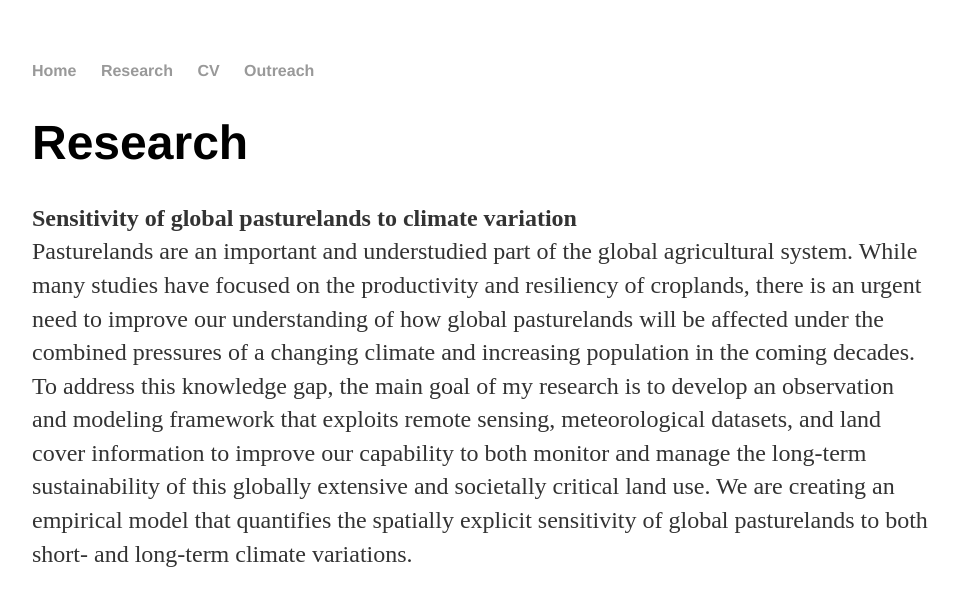
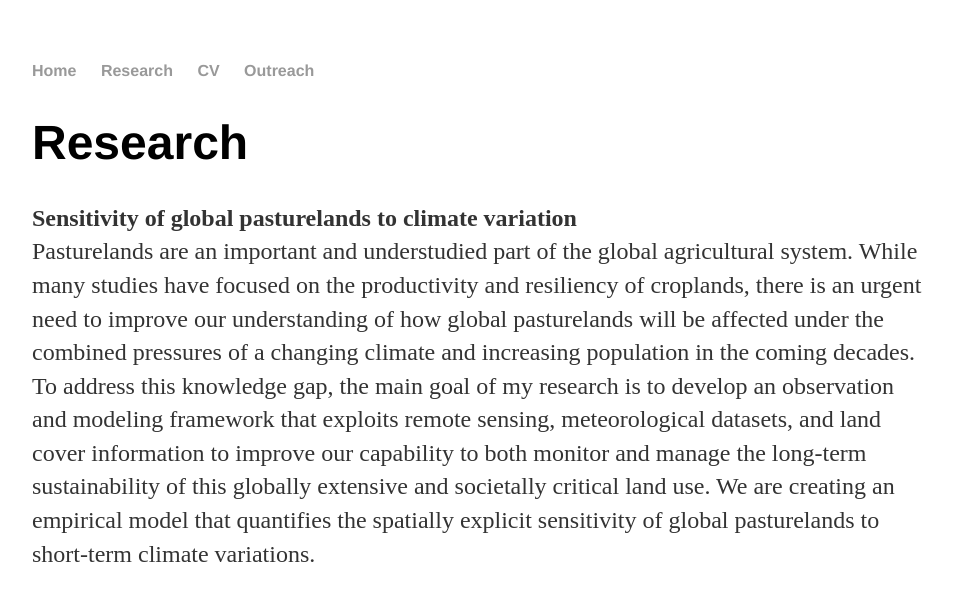
Before and after one commit to rkstan/rkstan.github.io, a Jekyll site: the page built from research/index.html, in a window 1280 px wide and 900 px high, cut to the strip 0-609 px from the top of the window. Shown: the top 606 px of the strip, without its empty margins (160-1118 px from the left). Built offline with Jekyll 4.4.1, drawn with Linux system fonts in a browser that asks for light colours; some of the changed text lies outside the part shown.

Commit message:
Update index.html

```diff
--- a/research/index.html
+++ b/research/index.html
@@ -7,7 +7,7 @@ title: Research
 			<h1>Research</h1>
 
 			<p><b>Sensitivity of global pasturelands to climate variation</b><br>
-			Pasturelands are an important and understudied part of the global agricultural system. While many studies have focused on the productivity and resiliency of croplands, there is an urgent need to improve our understanding of how global pasturelands will be affected under the combined pressures of a changing climate and increasing population in the coming decades. To address this knowledge gap, the main goal of my research is to develop an observation and modeling framework that exploits remote sensing, meteorological datasets, and land cover information to improve our capability to both monitor and manage the long-term sustainability of this globally extensive and societally critical land use. We are creating an empirical model that quantifies the spatially explicit sensitivity of global pasturelands to both short- and long-term climate variations. <br>
+			Pasturelands are an important and understudied part of the global agricultural system. While many studies have focused on the productivity and resiliency of croplands, there is an urgent need to improve our understanding of how global pasturelands will be affected under the combined pressures of a changing climate and increasing population in the coming decades. To address this knowledge gap, the main goal of my research is to develop an observation and modeling framework that exploits remote sensing, meteorological datasets, and land cover information to improve our capability to both monitor and manage the long-term sustainability of this globally extensive and societally critical land use. We are creating an empirical model that quantifies the spatially explicit sensitivity of global pasturelands to short-term climate variations. <br>
 
 </p>
 <br>
@@ -17,7 +17,6 @@ title: Research
 
 
 			<p><b>Remote sensing of foreign land acquisitions</b><br>
-			<br>
 			The increasing worldwide demand for food, feed, fiber and fuel, driven by a growing world population and higher disposable per capita income, has led to expansion of agricultural production. One strategy to address this global challenge of increasing demand is to increase the number of foreign direct investments (FDI) in land (Foreign Land Acquisition; short: FLA). Acquisitions of agricultural land are currently reported by non-governmental initiatives such as the Land Matrix Global Observatory. We test two hypothesis: 1) Land and water endowments of a host country are positively correlated with acquistion of agricultural land and 2) Investors are attracted to low agricultural productivity but high potential for productivity and low land prices. <br>
 </p>
 <br>
```
Also changed, not shown: other parts of research/index.html (+1 -1 lines).
